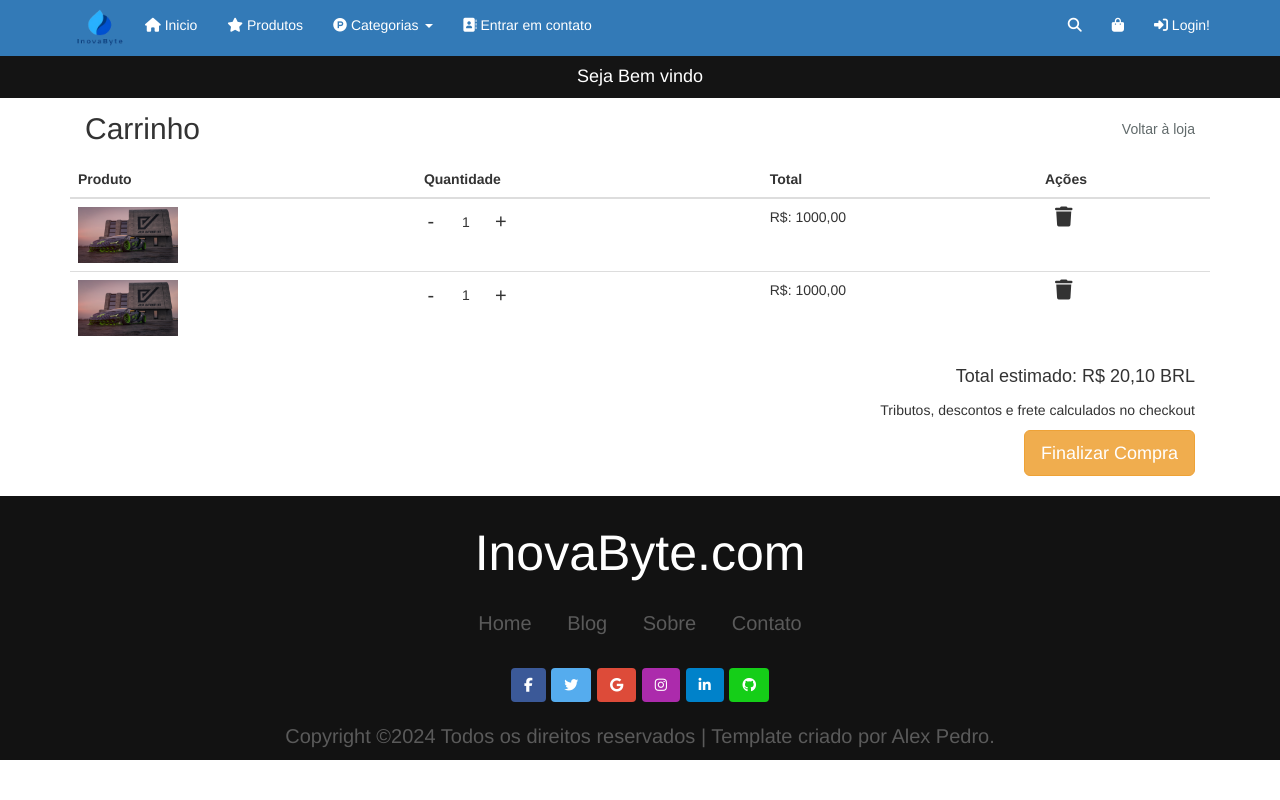
After one commit to AlexPedro105/eCommerce, a PHP site: page /template/carrinhoCompra.php in a window 1280 px wide. The commit adds this page. Run offline with PHP 8.4, Linux system fonts and the light colour scheme; some libraries are stand-ins or nearby versions.

Commit message:
Desenvolvimento da tela de carrinho de compras

```diff
--- a/css/estiloSite.css
+++ b/css/estiloSite.css
@@ -3,24 +3,19 @@
     margin: 0;
     box-sizing: border-box;
 }
-
 body {
     width: auto;
 }
-
 /**/
 .row {
     padding: 0 0;
     margin: 0 0;
 }
-
 /*NAVBAR INICIO*/
-
 .barraNavegacao a,
 .barraNavegacao>li>a {
     color: white;
 }
-
 .navbar-toggle {
     background-color: #007aff;
     border: 5px solid rgb(48, 40, 179);
@@ -59,7 +54,6 @@ body {
 header {
     background-color: #141414;
     padding-bottom: 1px;
-
 }
 
 .tituloHeader {
@@ -68,11 +62,9 @@ header {
     padding-top: 11px;
     text-align: center
 }
-
 /*Cabeçalho FIM*/
 
 /*Banner Site INICIO*/
-
 .img-thumbnail {
     border: 0 solid #000000;
     border-radius: 0;
@@ -100,9 +92,7 @@ header {
     transform: scale(1.1);
     color: white;
 }
-
 /*Banner Site FIM*/
-
 
 /*Seção de produtos INICIO*/
 .nossosProdutos {
@@ -111,7 +101,6 @@ header {
     font-weight: bold;
     font-size: 30px;
 }
-
 .cardProduto {
     width: 300px;
     margin: 20px;
@@ -173,11 +162,9 @@ header {
     text-decoration: none;
     color: inherit;
 }
-
 /*Seção de produtos FIM*/
 
 /*Seção Footer INICIO*/
-
 .rodapeSite {
     background-color: #121212;
     color: white;
@@ -213,13 +200,10 @@ a.rodapeLink {
 .copyrightRodape {
     color: #5a5a5a;
 }
-
 /*Seção Footer FIM*/
-
 
 /*TELA PRODUTOS */
 /*PRODUTOS FILTROS INICIO*/
-
 .dropdown-menu .divider {
     margin: auto;
 }
@@ -298,11 +282,9 @@ a.rodapeLink {
 .check:checked {
     background-color: #007bff;
 }
-
 /*PRODUTOS FILTROS - TELA DE PRODUTOS FIM*/
 
 /*informações de Produtos - TELA DE PRODUTOS INICIO */
-
 .contentsInfoProdutos{
     padding: 7rem 0;
     font-family:"Roboto",sans-serif;
@@ -398,9 +380,7 @@ a.rodapeLink {
     text-decoration: none;
     color: inherit;
 }
-
 /*informações de Produtos - TELA DE PRODUTOS FIM */
-
 
 /*TELA DE CONTATOS INICIO*/
 .formContato{
@@ -414,8 +394,82 @@ a.rodapeLink {
 .btnContato{
     margin-bottom: 20px;
 }
+/*TELA DE CONTATOS FIM*/
 
-/*TELA DE CONTATOS FIM*/
+/*Tela de carrinho de compras inicio */
+.cabecalhoCarrinho{
+    display: flex;
+    flex-wrap: wrap;
+    justify-content: space-between;
+}
+.tituloCarrinho{
+    font-size: 30px;
+    font-weight: 500;
+    margin-top: 10px;
+}
+.voltarLoja{
+    display: flex;
+    font-family: sans-serif;
+    align-items: center;
+    color: #616a6b;
+}
+.voltarLoja:hover{
+    text-decoration: none;
+    cursor: pointer;
+    color: blue;
+}
+.subCabecalhoCarrinho{
+    display: flex;
+    flex-wrap: wrap;
+    justify-content: space-between;
+    margin-top: 3rem;
+    max-height: 100%;
+}
+.subCabecalhoCarrinho p{
+    font-family: "Source Sans Pro", "Arial", sans-serif;
+    color:#808080;
+}
+.imgProdutoCarrinho {
+    width: 100px;
+    height: auto;
+}
+.quantity-selector {
+    display: flex;
+    align-items: center;
+    position: relative;
+    right: 8px;
+}
+.quantity-selector button {
+    width: 30px;
+    height: 30px;
+    font-size: 20px;
+    background-color: transparent;
+    border: none;
+}
+.quantity-selector input {
+    text-align: center;
+    width: 40px;
+    border: none;
+}
+.btnDescartarProduto{
+    background-color: transparent;
+    border: none;
+    margin-left: 1rem;
+}
+.btnDescartarProduto i {
+    font-size: 20px;
+}
+.btnDescartarProduto:hover{
+    color: blue;
+}
+.totalCompras{
+    font-size: 18px;
+    font-family: sans-serif;
+}
+.finalizarCompras{
+    margin-bottom: 2rem;
+}
+/*Tela de carrinho de compras fim */
 
 /*Area de responsividade*/
 @media screen and (max-width:1280px) {
--- a/includes/header.php
+++ b/includes/header.php
@@ -86,7 +86,7 @@
                         <a href="#pesquisar"><i class="fa fa-search" aria-hidden="true"></i></a>
                     </li>
                     <li>
-                        <a href="#carrinho"><i class="fa fa-shopping-bag" aria-hidden="true"></i></a>
+                        <a href="carrinhoCompra.php"><i class="fa fa-shopping-bag" aria-hidden="true"></i></a>
                     </li>
                     <li>
                         <a href="login.php"><i class="fa fa-sign-in" aria-hidden="true"></i>
--- /dev/null
+++ b/template/carrinhoCompra.php
@@ -0,0 +1,67 @@
+<?php include "../includes/header.php" ?>
+<div class="container">
+    <div class="row">
+        <div class="col-md-12">
+            <div class="cabecalhoCarrinho">
+                <p class="tituloCarrinho ">Carrinho </p>
+                <a class="voltarLoja" href="produtos.php"> Voltar à loja</a>
+            </div>
+        </div>
+    </div>
+    <div class="table-responsive">
+        <table class="table table-hover">
+            <thead class="thead-dark">
+                <tr>
+                    <th scope="col">Produto</th>
+                    <th scope="col">Quantidade</th>
+                    <th scope="col">Total</th>
+                    <th scope="col">Ações</th>
+                </tr>
+            </thead>
+            <tbody class="tbody-striped">
+                <tr>
+                    <td>
+                        <img class="img-thumbnail imgProdutoCarrinho" src="../img/javier-oquendo-centenario-off-1.jpeg" width="100">
+                    </td>
+                    <td>
+                        <div class="quantity-selector">
+                            <button class="minus-btn" onclick="decreaseValue()">-</button>
+                            <input type="text" id="quantity" value="1" readonly />
+                            <button class="plus-btn" onclick="increaseValue()">+</button>
+                        </div>
+                    </td>
+                    <td>R$: <span>1000,00</span></td>
+                    <td>
+                        <button class="btnDescartarProduto"><i class="fa-solid fa-trash"></i></button>
+                    </td>
+                </tr>
+                <tr>
+                    <td>
+                        <img class="img-thumbnail imgProdutoCarrinho" src="../img/javier-oquendo-centenario-off-1.jpeg" width="100">
+                    </td>
+                    <td>
+                        <div class="quantity-selector">
+                            <button class="minus-btn" onclick="decreaseValue()">-</button>
+                            <input type="text" id="quantity" value="1" readonly />
+                            <button class="plus-btn" onclick="increaseValue()">+</button>
+                        </div>
+                    </td>
+                    <td>R$: <span>1000,00</span></td>
+                    <td>
+                        <button class="btnDescartarProduto"><i class="fa-solid fa-trash"></i></button>
+                    </td>
+                </tr>
+            </tbody>
+        </table>
+    </div>
+    <div class="row">
+        <div class="col-md-12">
+            <p class="totalCompras text-right fw-bolder">Total estimado: R$ 20,10 BRL</p>
+            <p class="text-right">Tributos, descontos e frete calculados no checkout</p>
+            <div class="text-right mb-5">
+                <button type="button" class="btn btn-warning btn-lg finalizarCompras"> Finalizar Compra</button>
+            </div>
+        </div>
+    </div>
+</div>
+<?php include "../includes/footer.php" ?>
```
Also changed, not shown: template/informacoesProdutos.php (line endings or trailing spaces).
